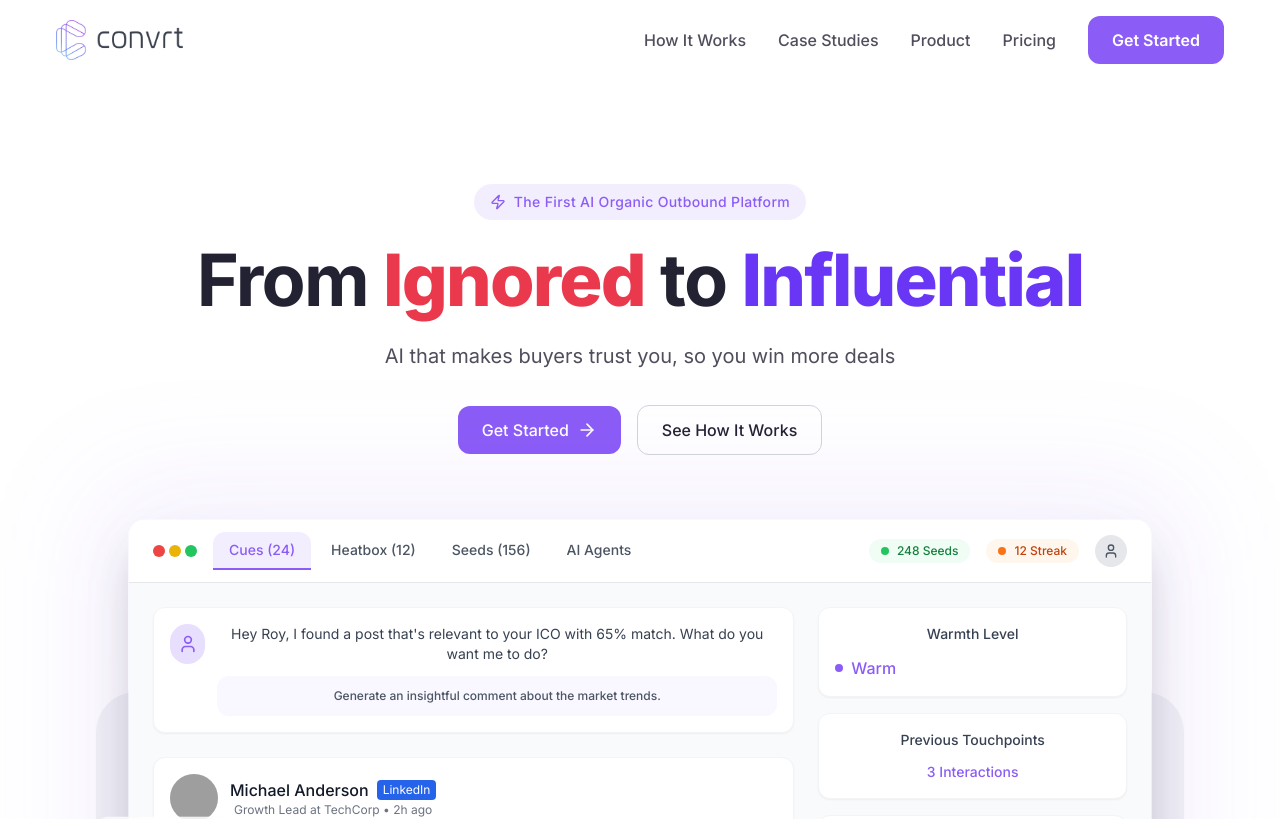
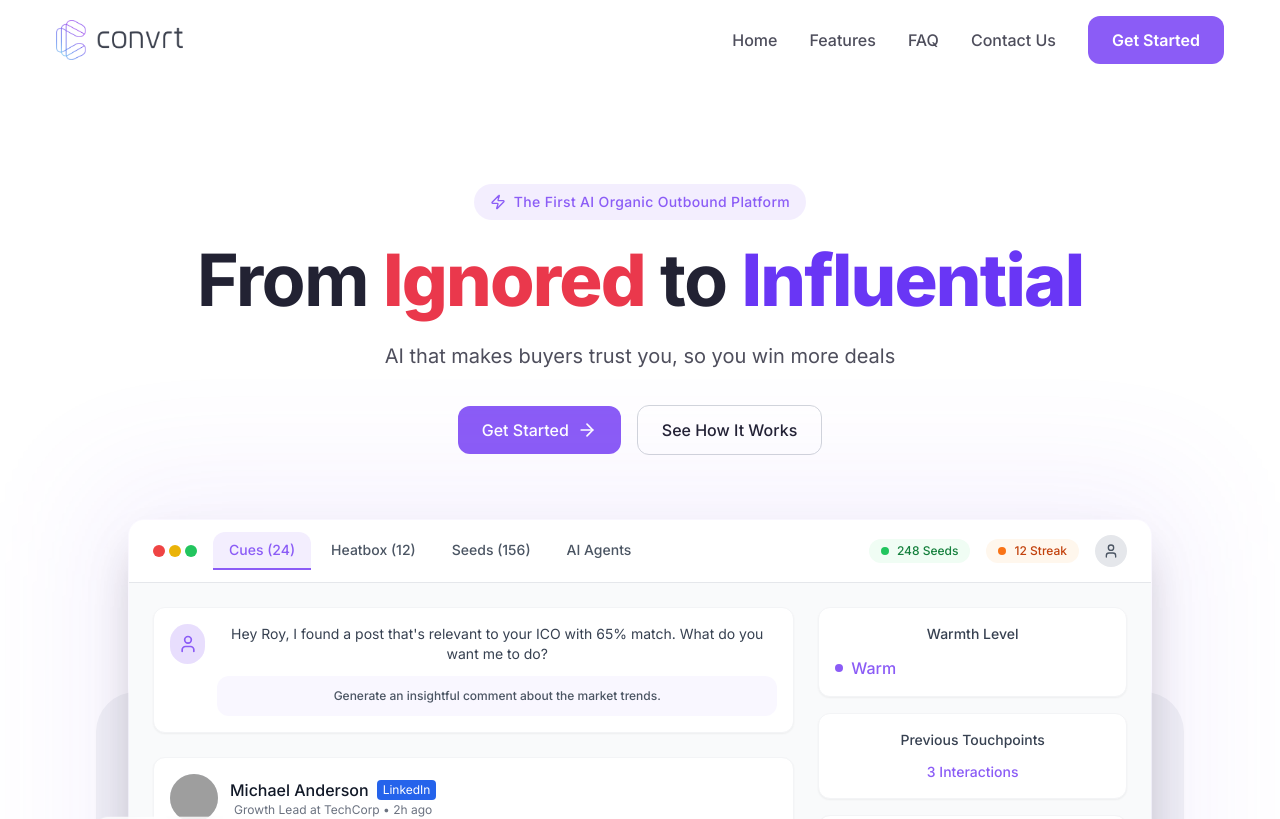
Before and after one commit to mahaengine/glow-convert-sell-919, a React (Vite) app: page / in a window 1280 px wide. Shown: the top 819 px of the page. Built offline with nearby package versions, Linux system fonts and the light colour scheme; grey boxes are pictures that could not be loaded.

Commit message:
Update navigation menu

```diff
--- a/src/components/Navbar.tsx
+++ b/src/components/Navbar.tsx
@@ -38,17 +38,17 @@ const Navbar = () => {
 
         {/* Desktop Menu */}
         <div className="hidden md:flex items-center space-x-8">
-          <a href="#how-it-works" className="text-convrt-dark-blue/80 hover:text-convrt-dark-blue font-medium transition-colors">
-            How It Works
+          <a href="#home" className="text-convrt-dark-blue/80 hover:text-convrt-dark-blue font-medium transition-colors">
+            Home
           </a>
-          <a href="#testimonials" className="text-convrt-dark-blue/80 hover:text-convrt-dark-blue font-medium transition-colors">
-            Case Studies
+          <a href="#features" className="text-convrt-dark-blue/80 hover:text-convrt-dark-blue font-medium transition-colors">
+            Features
           </a>
-          <a href="#product" className="text-convrt-dark-blue/80 hover:text-convrt-dark-blue font-medium transition-colors">
-            Product
+          <a href="#faq" className="text-convrt-dark-blue/80 hover:text-convrt-dark-blue font-medium transition-colors">
+            FAQ
           </a>
-          <a href="#pricing" className="text-convrt-dark-blue/80 hover:text-convrt-dark-blue font-medium transition-colors">
-            Pricing
+          <a href="#contact" className="text-convrt-dark-blue/80 hover:text-convrt-dark-blue font-medium transition-colors">
+            Contact Us
           </a>
           <a href="#cta" className="button-primary">
             Get Started
@@ -69,32 +69,32 @@ const Navbar = () => {
         <div className="md:hidden absolute top-full left-0 right-0 bg-white shadow-lg py-4 px-6">
           <div className="flex flex-col space-y-4">
             <a
-              href="#how-it-works"
+              href="#home"
               className="text-convrt-dark-blue/80 hover:text-convrt-dark-blue font-medium transition-colors"
               onClick={() => setIsMobileMenuOpen(false)}
             >
-              How It Works
+              Home
             </a>
             <a
-              href="#testimonials"
+              href="#features"
               className="text-convrt-dark-blue/80 hover:text-convrt-dark-blue font-medium transition-colors"
               onClick={() => setIsMobileMenuOpen(false)}
             >
-              Case Studies
+              Features
             </a>
             <a
-              href="#product"
+              href="#faq"
               className="text-convrt-dark-blue/80 hover:text-convrt-dark-blue font-medium transition-colors"
               onClick={() => setIsMobileMenuOpen(false)}
             >
-              Product
+              FAQ
             </a>
             <a
-              href="#pricing"
+              href="#contact"
               className="text-convrt-dark-blue/80 hover:text-convrt-dark-blue font-medium transition-colors"
               onClick={() => setIsMobileMenuOpen(false)}
             >
-              Pricing
+              Contact Us
             </a>
             <a
               href="#cta"
```
